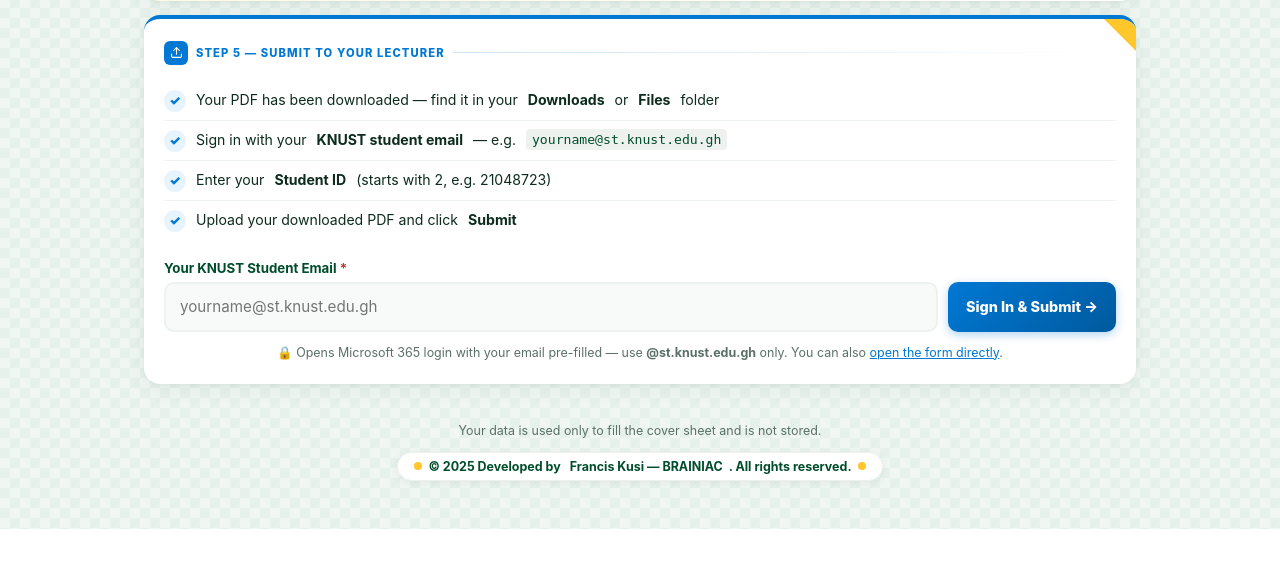
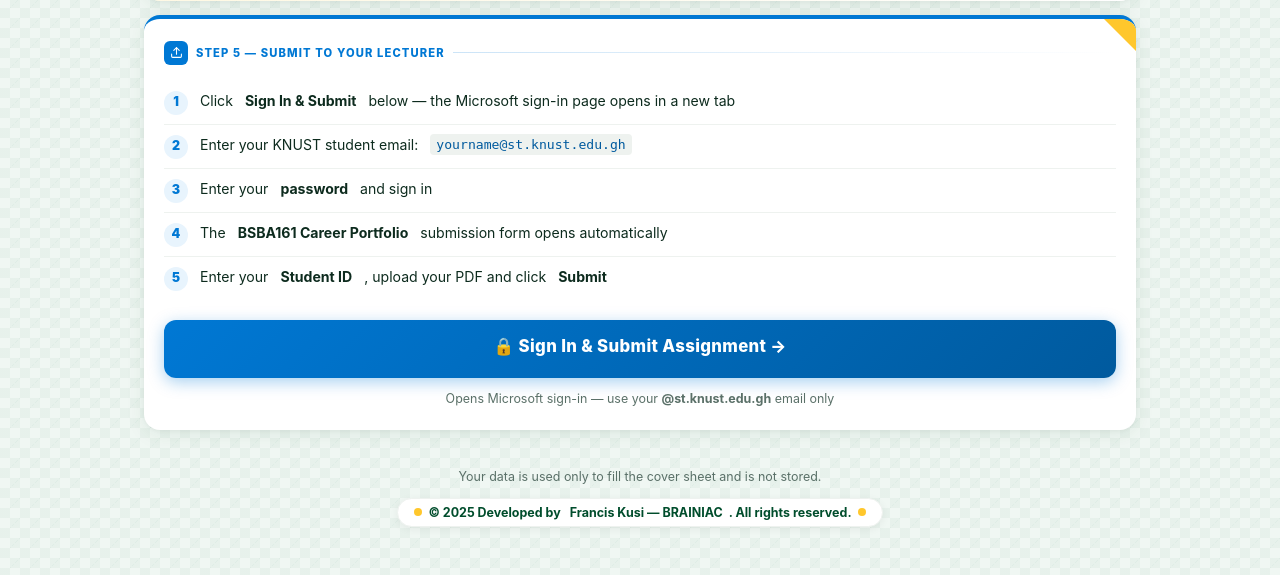
Before and after one commit to brainiacweb-tech/BRAINIAC-Smart-LinkedIn-Assignment-Helper, a Flask app: page / in a window 1280 px wide. Shown: the part 1202-1777 px from the top of the page. Before the commit the page ends 1731 px from the top, so only its background shows below. Run offline with Flask 3, Linux system fonts and the light colour scheme.

Commit message:
Simplify submission flow: open Microsoft sign-in directly, numbered steps, no email input

```diff
--- a/templates/index.html
+++ b/templates/index.html
@@ -586,84 +586,86 @@
     }
     .ov-btn-skip:hover { background: rgba(255,255,255,.08); }
 
-    /* Email input inside overlay */
-    .ov-email-input-wrap {
+    /* Numbered steps inside overlay */
+    .ov-steps-list {
+      list-style: none;
+      margin-bottom: 16px;
+      counter-reset: ov-step;
+    }
+    .ov-steps-list li {
+      counter-increment: ov-step;
+      display: flex;
+      align-items: flex-start;
+      gap: 10px;
+      font-size: 0.85rem;
+      color: rgba(255,255,255,.88);
+      padding: 7px 0;
+      border-bottom: 1px solid rgba(255,255,255,.08);
+      line-height: 1.45;
+    }
+    .ov-steps-list li:last-child { border-bottom: none; }
+    .ov-steps-list li::before {
+      content: counter(ov-step);
+      flex-shrink: 0;
+      width: 22px; height: 22px;
+      border-radius: 50%;
+      background: rgba(255,199,44,.25);
+      border: 1px solid rgba(255,199,44,.5);
+      color: var(--gold);
+      font-size: 0.75rem;
+      font-weight: 900;
       display: flex;
       align-items: center;
+      justify-content: center;
+      margin-top: 1px;
+    }
+    .ov-steps-list code {
       background: rgba(255,255,255,.12);
-      border: 1.5px solid rgba(255,255,255,.3);
-      border-radius: 10px;
-      overflow: hidden;
-      margin-bottom: 6px;
-    }
-    .ov-email-prefix {
-      padding: 0 12px;
-      font-size: 1.1rem;
-      font-weight: 900;
+      padding: 1px 6px;
+      border-radius: 4px;
+      font-size: 0.8rem;
       color: var(--gold);
-      flex-shrink: 0;
-    }
-    .ov-email-input {
-      flex: 1;
-      border: none;
-      background: transparent;
-      padding: 13px 12px 13px 0;
-      font-size: 0.95rem;
-      font-family: inherit;
-      color: #fff;
-      outline: none;
-      width: 100%;
-    }
-    .ov-email-input::placeholder { color: rgba(255,255,255,.4); }
-    .ov-email-hint {
-      font-size: 0.75rem;
-      color: rgba(255,255,255,.5);
-      margin-bottom: 14px;
-      padding-left: 2px;
     }
 
-    /* Step 5 card email row */
-    .forms-email-row {
+    /* Numbered steps inside Step 5 card */
+    .card-steps-list {
+      list-style: none;
+      margin-bottom: 20px;
+      counter-reset: card-step;
+    }
+    .card-steps-list li {
+      counter-increment: card-step;
       display: flex;
-      gap: 10px;
-      align-items: stretch;
-      margin-bottom: 10px;
+      align-items: flex-start;
+      gap: 12px;
+      font-size: 0.88rem;
+      color: var(--text);
+      padding: 9px 0;
+      border-bottom: 1px solid var(--grey-100);
+      line-height: 1.5;
     }
-    .forms-email-row input {
-      flex: 1;
-      font-size: 0.95rem;
-      font-family: inherit;
-      color: var(--text);
-      background: var(--grey-50);
-      border: 2px solid var(--grey-100);
-      border-radius: 10px;
-      padding: 12px 14px;
-      outline: none;
-      min-height: 50px;
-      transition: border-color 0.2s, box-shadow 0.2s;
-      -webkit-appearance: none;
+    .card-steps-list li:last-child { border-bottom: none; }
+    .card-steps-list li::before {
+      content: counter(card-step);
+      flex-shrink: 0;
+      width: 24px; height: 24px;
+      border-radius: 50%;
+      background: #e8f4fd;
+      color: #0078d4;
+      font-size: 0.78rem;
+      font-weight: 900;
+      display: flex;
+      align-items: center;
+      justify-content: center;
+      margin-top: 1px;
     }
-    .forms-email-row input:focus {
-      border-color: #0078d4;
-      box-shadow: 0 0 0 3px rgba(0,120,212,.12);
+    .card-steps-list code {
+      background: var(--grey-100);
+      padding: 1px 6px;
+      border-radius: 4px;
+      font-size: 0.82rem;
+      color: #005a9e;
     }
-    .forms-email-row .btn-forms-inline {
-      flex-shrink: 0;
-      padding: 12px 18px;
-      font-size: 0.9rem;
-      font-weight: 800;
-      font-family: inherit;
-      color: #fff;
-      background: linear-gradient(135deg, #0078d4, #005a9e);
-      border: none;
-      border-radius: 10px;
-      cursor: pointer;
-      white-space: nowrap;
-      box-shadow: 0 3px 10px rgba(0,120,212,.3);
-      transition: filter 0.15s, transform 0.15s;
-    }
-    .forms-email-row .btn-forms-inline:hover  { filter: brightness(1.1); }
-    .forms-email-row .btn-forms-inline:active { transform: scale(0.97); }
 
     /* =====================================================================
        ERROR BANNER
@@ -1125,31 +1127,24 @@
       <div class="label-line" style="background:linear-gradient(90deg,#cce4f7,transparent);"></div>
     </div>
 
-    <!-- checklist -->
-    <ul class="submit-checklist">
-      <li><span class="chk">&#10003;</span> Your PDF has been downloaded — find it in your <strong>Downloads</strong> or <strong>Files</strong> folder</li>
-      <li><span class="chk">&#10003;</span> Sign in with your <strong>KNUST student email</strong> — e.g. <code>yourname@st.knust.edu.gh</code></li>
-      <li><span class="chk">&#10003;</span> Enter your <strong>Student ID</strong> (starts with 2, e.g. 21048723)</li>
-      <li><span class="chk">&#10003;</span> Upload your downloaded PDF and click <strong>Submit</strong></li>
-    </ul>
+    <!-- numbered steps -->
+    <ol class="card-steps-list">
+      <li>Click <strong>Sign In &amp; Submit</strong> below — the Microsoft sign-in page opens in a new tab</li>
+      <li>Enter your KNUST student email: <code>yourname@st.knust.edu.gh</code></li>
+      <li>Enter your <strong>password</strong> and sign in</li>
+      <li>The <strong>BSBA161 Career Portfolio</strong> submission form opens automatically</li>
+      <li>Enter your <strong>Student ID</strong>, upload your PDF and click <strong>Submit</strong></li>
+    </ol>
 
-    <label for="card-student-email" style="font-size:0.83rem; font-weight:700; color:var(--green-dark); display:block; margin-bottom:6px;">
-      Your KNUST Student Email <span style="color:#c0392b;">*</span>
-    </label>
-    <div class="forms-email-row">
-      <input
-        type="email"
-        id="card-student-email"
-        placeholder="yourname@st.knust.edu.gh"
-        inputmode="email"
-        autocomplete="email"
-      />
-      <button type="button" class="btn-forms-inline" id="card-open-form">
-        Sign In &amp; Submit &rarr;
-      </button>
-    </div>
+    <a href="https://forms.cloud.microsoft/r/HSsJVV8WGs?prompt=select_account"
+       target="_blank"
+       rel="noopener noreferrer"
+       class="btn-forms"
+       id="card-open-form">
+      &#128274; Sign In &amp; Submit Assignment &rarr;
+    </a>
 
-    <p class="forms-note">&#128274; Opens Microsoft 365 login with your email pre-filled &mdash; use <strong>@st.knust.edu.gh</strong> only. You can also <a href="https://forms.cloud.microsoft/r/HSsJVV8WGs" target="_blank" rel="noopener noreferrer" style="color:#0078d4;">open the form directly</a>.</p>
+    <p class="forms-note">Opens Microsoft sign-in — use your <strong>@st.knust.edu.gh</strong> email only</p>
   </div>
 
   <!-- ====================================================================
@@ -1195,32 +1190,23 @@
 
       <div class="ov-arrow">&#8595;</div>
 
-      <!-- Next step: sign in + submit -->
+      <!-- Next step: submit -->
       <div class="ov-step-next">
-        <div class="ov-step-title" style="color:#fff; margin-bottom:4px;">
+        <div class="ov-step-title" style="color:#fff; margin-bottom:10px;">
           &#128196; Next &mdash; Submit to Your Lecturer
         </div>
-        <div class="ov-step-sub" style="margin-bottom:14px;">
-          Enter your KNUST student email to sign in and open the submission form directly.
-        </div>
 
-        <!-- Email input -->
-        <div class="ov-email-input-wrap">
-          <span class="ov-email-prefix">@</span>
-          <input
-            type="email"
-            id="ov-student-email"
-            placeholder="yourname@st.knust.edu.gh"
-            inputmode="email"
-            autocomplete="email"
-            class="ov-email-input"
-          />
-        </div>
-        <div class="ov-email-hint">Use your KNUST student email only</div>
+        <!-- numbered steps -->
+        <ol class="ov-steps-list">
+          <li>Click <strong>Sign In &amp; Submit</strong> below — Microsoft sign-in page opens</li>
+          <li>Enter your KNUST email: <code>yourname@st.knust.edu.gh</code></li>
+          <li>Enter your <strong>password</strong></li>
+          <li>The <strong>submission form</strong> opens automatically — upload your PDF &amp; submit</li>
+        </ol>
 
-        <!-- Sign in & open form button -->
+        <!-- Sign in button -->
         <button type="button" id="ov-open-form" class="ov-btn-submit-form">
-          Sign In &amp; Open Submission Form &rarr;
+          &#128274; Sign In &amp; Submit &rarr;
         </button>
 
         <!-- Skip option -->
@@ -1467,44 +1453,14 @@
         }
       });
 
-      // --- Microsoft Forms open with login_hint ---
-      var FORMS_URL = "https://forms.cloud.microsoft/r/HSsJVV8WGs";
+      // --- Microsoft Forms: always show sign-in page first (prompt=select_account) ---
+      var FORMS_SIGNIN_URL = "https://forms.cloud.microsoft/r/HSsJVV8WGs?prompt=select_account";
 
-      function openFormsWithEmail(email) {
-        var url = email && email.trim()
-          ? FORMS_URL + "?login_hint=" + encodeURIComponent(email.trim())
-          : FORMS_URL;
-        window.open(url, "_blank", "noopener,noreferrer");
-      }
-
-      // Overlay "Sign In & Open Submission Form" button
+      // Overlay "Sign In & Submit" button
       var ovOpenForm = document.getElementById("ov-open-form");
       if (ovOpenForm) {
         ovOpenForm.addEventListener("click", function () {
-          var email = document.getElementById("ov-student-email").value;
-          if (email && email.trim() && !email.trim().endsWith("@st.knust.edu.gh")) {
-            document.getElementById("ov-student-email").style.borderColor = "#c0392b";
-            document.getElementById("ov-student-email").placeholder = "Must end with @st.knust.edu.gh";
-            return;
-          }
-          openFormsWithEmail(email);
-        });
-      }
-
-      // Step 5 card "Sign In & Submit" button
-      var cardOpenForm = document.getElementById("card-open-form");
-      if (cardOpenForm) {
-        cardOpenForm.addEventListener("click", function () {
-          var email = document.getElementById("card-student-email").value;
-          if (email && email.trim() && !email.trim().endsWith("@st.knust.edu.gh")) {
-            var inp = document.getElementById("card-student-email");
-            inp.style.borderColor = "#c0392b";
-            inp.style.boxShadow = "0 0 0 3px rgba(192,57,43,.12)";
-            inp.placeholder = "Must end with @st.knust.edu.gh";
-            inp.value = "";
-            return;
-          }
-          openFormsWithEmail(email);
+          window.open(FORMS_SIGNIN_URL, "_blank", "noopener,noreferrer");
         });
       }
 
```
